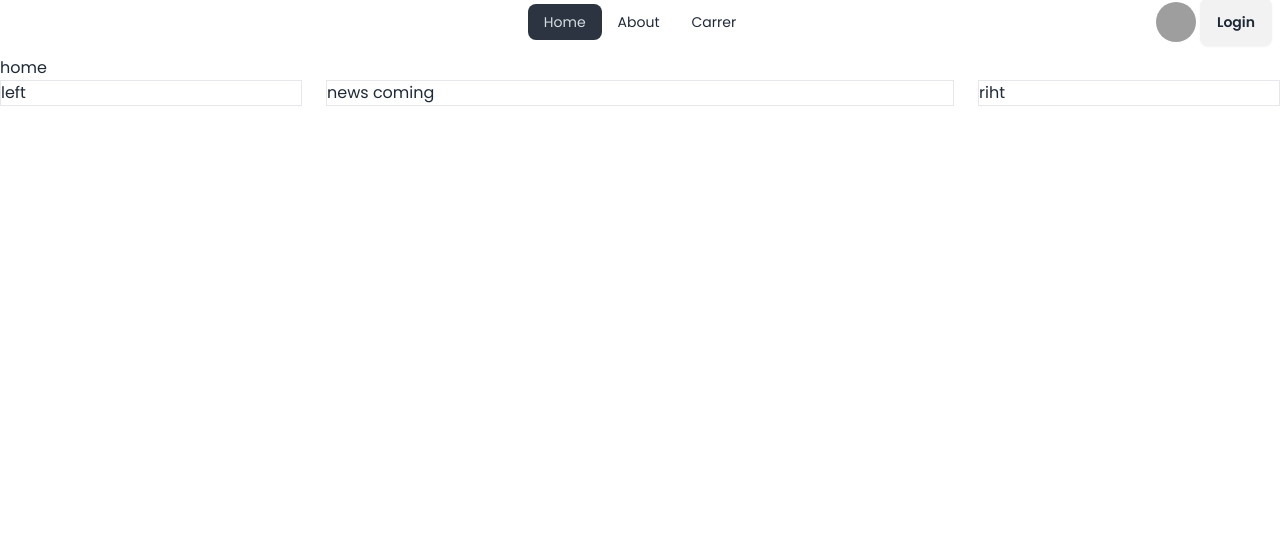
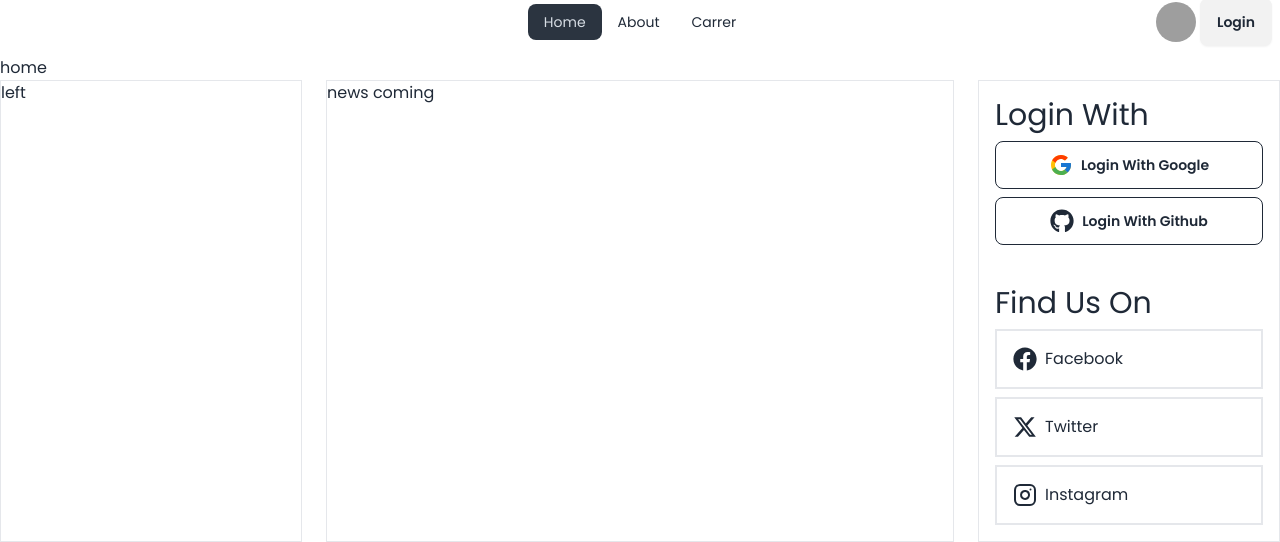
Before and after one commit to NazmulHasanNahin/Dragon-News, a React (Vite) app: page / in a window 1280 px wide. Shown: the part 500-1042 px from the top of the page. Before the commit the page ends 800 px from the top, so only its background shows below. Built offline with nearby package versions, Linux system fonts and the light colour scheme; grey boxes are pictures that could not be loaded.

Commit message:
right side nav find us

```diff
--- a/src/Pages/Shared/RightSideNav.jsx
+++ b/src/Pages/Shared/RightSideNav.jsx
@@ -1,7 +1,40 @@
+import { FcGoogle } from "react-icons/fc";
+import { FaGithub } from "react-icons/fa";
+import { FaFacebook } from "react-icons/fa";
+import { FaXTwitter } from "react-icons/fa6";
+import { FiInstagram } from "react-icons/fi";
+
 const RightSideNav = () => {
     return (
-        <div>
-           <h1>riht</h1>
+        <div className="p-4">
+            <div className="">
+                <h2 className="text-3xl">Login With</h2>
+                <button className="btn btn-outline w-full mt-2">
+                    <FcGoogle className="text-2xl" />
+                    Login With Google
+                </button>
+                <button className="btn btn-outline w-full  mt-2">
+                    <FaGithub className="text-2xl" />
+                    Login With Github
+                </button>
+            </div>
+            <div>
+                <h1 className="text-3xl mt-10">Find Us On</h1>
+                <div className="">
+                    <button className="mt-2 flex p-4 border-2 w-full">
+                        <FaFacebook className="text-2xl mr-2 " />
+                        Facebook
+                    </button>
+                    <button className="mt-2 flex p-4 border-2 w-full">
+                        <FaXTwitter  className="text-2xl mr-2 " />
+                        Twitter
+                    </button>
+                    <button className="mt-2 flex p-4  border-2 w-full">
+                        <FiInstagram className="text-2xl mr-2 " />
+                        Instagram
+                    </button>
+                </div>
+            </div>
         </div>
     );
 };
```
